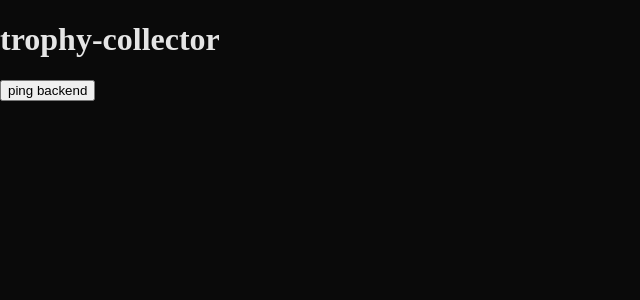
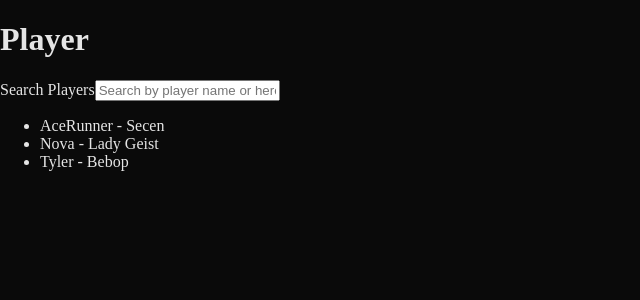
Before and after one commit to JustJoeYo/trophy-collector, a React (Vite) app in the folder frontend/: page /player in a window 1280 px wide. Shown: the top 300 px of the page, without its empty margins (0-640 px from the left). Built offline with nearby package versions, Linux system fonts and the light colour scheme.

Commit message:
Added seperate page files, using App.tsx for routing, made basic search component

```diff
--- a/frontend/src/App.tsx
+++ b/frontend/src/App.tsx
@@ -1,18 +1,16 @@
-import { useState } from 'react'
+import { Routes, Route, Navigate } from 'react-router-dom'
+import PlayerPage from './pages/PlayerPage'
+import HomePage from './pages/HomePage'
+import HeroPage from './pages/HeroPage'
+
 
 export default function App() {
-  const [data, setData] = useState('')
-
-  async function ping() {
-    const res = await fetch('/api/v1/health')
-    setData(JSON.stringify(await res.json(), null, 2))
-  }
-
   return (
-    <div>
-      <h1>trophy-collector</h1>
-      <button onClick={ping}>ping backend</button>
-      <pre>{data}</pre>
-    </div>
+    <Routes>
+      <Route path="/" element={<HomePage />} />
+      <Route path="/player" element={<PlayerPage />} />
+      <Route path="/hero" element={<HeroPage />} />
+      <Route path="*" element={<Navigate to="/" replace />} />
+    </Routes>
   )
 }
--- /dev/null
+++ b/frontend/src/components/PlayerSearch.tsx
@@ -0,0 +1,54 @@
+import {useMemo, useState } from 'react'
+
+export type Player = {
+    id: string
+    name: string
+    hero: string
+}
+
+//Sample set for testing before calling backend API. Not sure if we want to keep id field as string or use steamID, or something similar.
+
+const SAMPLE_PLAYERS: Player[] = [
+    { id: '1', name: 'AceRunner', hero: 'Secen' },
+    { id: '2', name: "Nova", hero: 'Lady Geist' },
+    { id: '3', name: "Tyler", hero: 'Bebop' },
+]
+
+export default function PlayerSearch() {
+    const [query, setQuery] = useState('')
+
+    const filteredPlayers = useMemo(() => {
+        const normalizedQuery = query.trim().toLowerCase()
+
+        if (!normalizedQuery) {
+            return SAMPLE_PLAYERS
+        }
+
+        return SAMPLE_PLAYERS.filter((player) => {
+            const searchableText = `${player.name} ${player.hero}`.toLowerCase()
+            return searchableText.includes(normalizedQuery)
+        })
+
+    }, [query])
+
+    return (
+        <section>
+            <label htmlFor="player-search">Search Players</label>
+            <input
+                id="player-search"
+                type="text"
+                value={query}
+                onChange={(event) => setQuery(event.target.value)}
+                placeholder="Search by player name or hero"
+            />
+
+            <ul>
+                {filteredPlayers.map((player) => (
+                    <li key={player.id}>
+                        {player.name} - {player.hero}
+                    </li>
+                ))}
+            </ul>
+        </section>
+    )
+}
--- a/frontend/src/main.tsx
+++ b/frontend/src/main.tsx
@@ -1,10 +1,13 @@
 import { StrictMode } from 'react'
 import { createRoot } from 'react-dom/client'
+import { BrowserRouter } from 'react-router-dom'
 import App from './App'
 import './index.css'
 
 createRoot(document.getElementById('root')!).render(
   <StrictMode>
-    <App />
+    <BrowserRouter>
+      <App />
+    </BrowserRouter>
   </StrictMode>,
-)
+);
--- /dev/null
+++ b/frontend/src/pages/HeroPage.tsx
@@ -0,0 +1,7 @@
+export default function HeroPage() {
+    return (
+        <main>
+            <h1>Hero</h1>
+        </main>
+    )
+}
--- /dev/null
+++ b/frontend/src/pages/HomePage.tsx
@@ -0,0 +1,7 @@
+export default function HomePage() {
+    return (
+        <main>
+            <h1>Home</h1>
+        </main>
+    )
+}
--- /dev/null
+++ b/frontend/src/pages/PlayerPage.tsx
@@ -0,0 +1,10 @@
+import PlayerSearch from '../components/PlayerSearch'
+
+export default function PlayerPage() {
+    return (
+        <main>
+            <h1>Player</h1>
+            <PlayerSearch />
+        </main>
+    )
+}
```
Also changed, not shown: frontend/package.json (+5 -4 lines), 1 other file (tests, documents, lock files or other folders).
